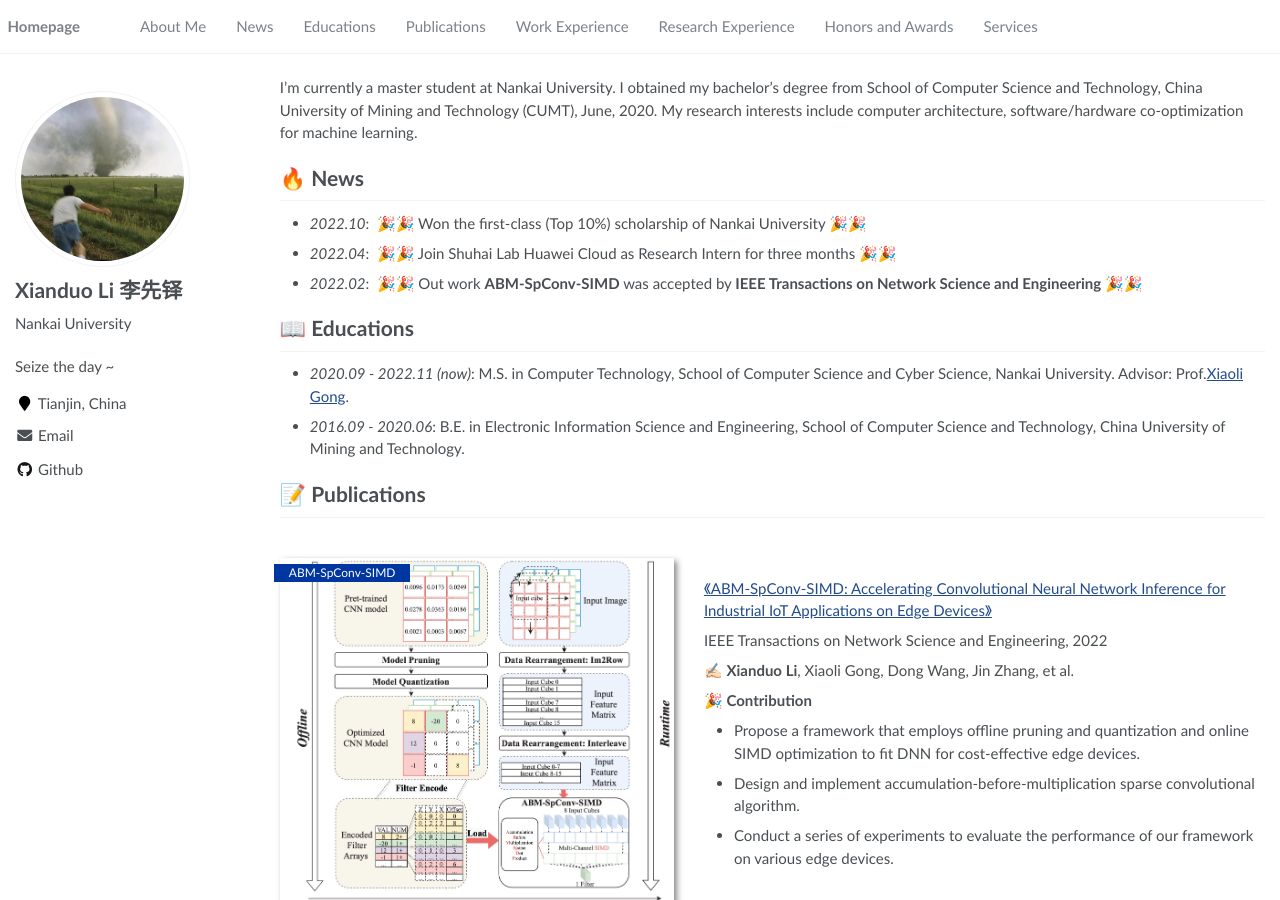
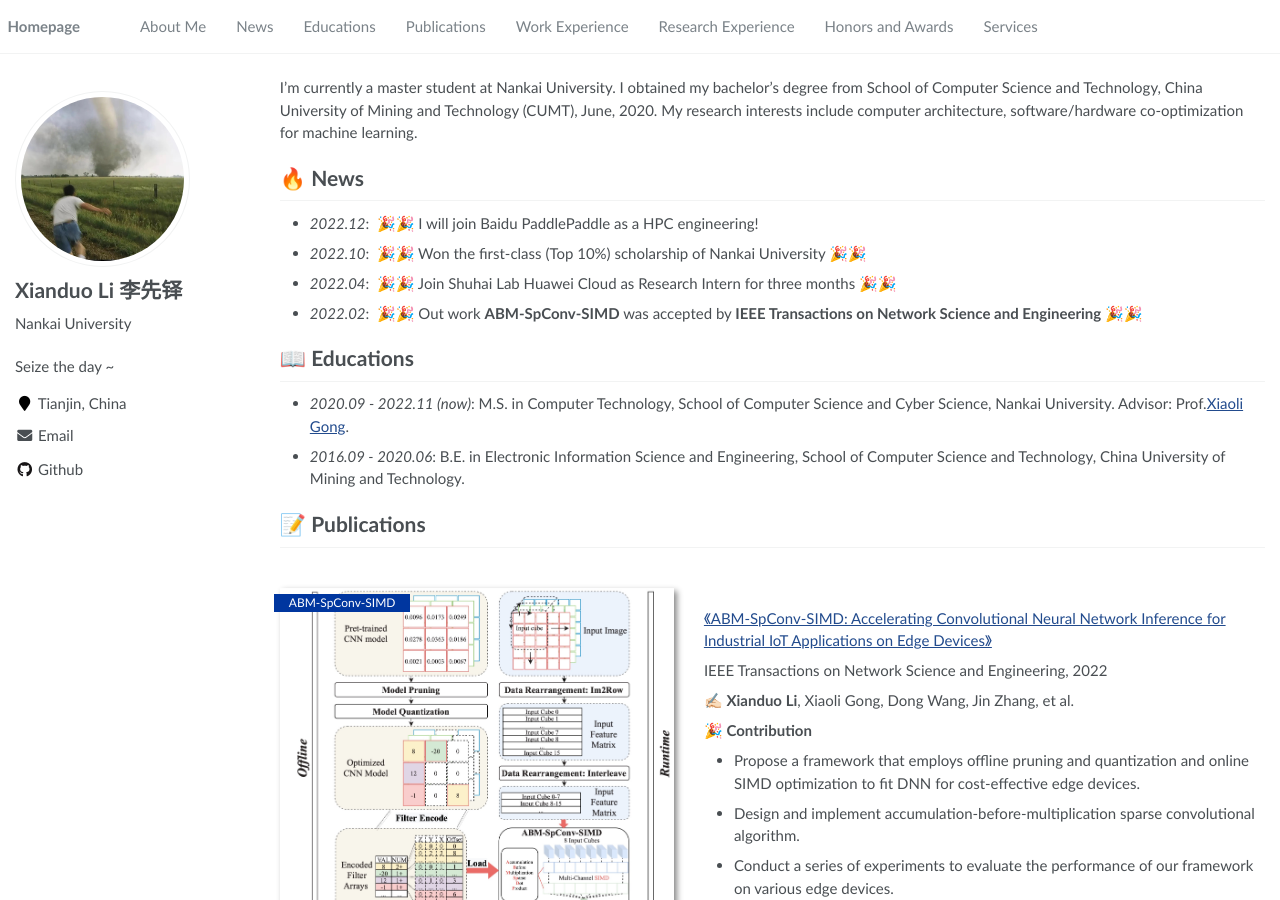
Before and after one commit to lxd-cumt/lxd-cumt.github.io, a Jekyll site: the page built from _pages/about.md, in a window 1280 px wide and 900 px high. Built offline with Jekyll 4.4.1, drawn with Linux system fonts in a browser that asks for light colours.

Commit message:
change news

```diff
--- a/_pages/about.md
+++ b/_pages/about.md
@@ -25,6 +25,7 @@ My research interest includes neural machine translation and computer vision. I
  -->
 
 # 🔥 News
+- *2022.12*: &nbsp;🎉🎉 I will join Baidu PaddlePaddle as a HPC engineering!
 - *2022.10*: &nbsp;🎉🎉 Won the first-class (Top 10%) scholarship of Nankai University 🎉🎉
 - *2022.04*: &nbsp;🎉🎉 Join Shuhai Lab Huawei Cloud as Research Intern for three months 🎉🎉
 - *2022.02*: &nbsp;🎉🎉 Out work **ABM-SpConv-SIMD** was accepted by **IEEE Transactions on Network Science and Engineering** 🎉🎉
```
